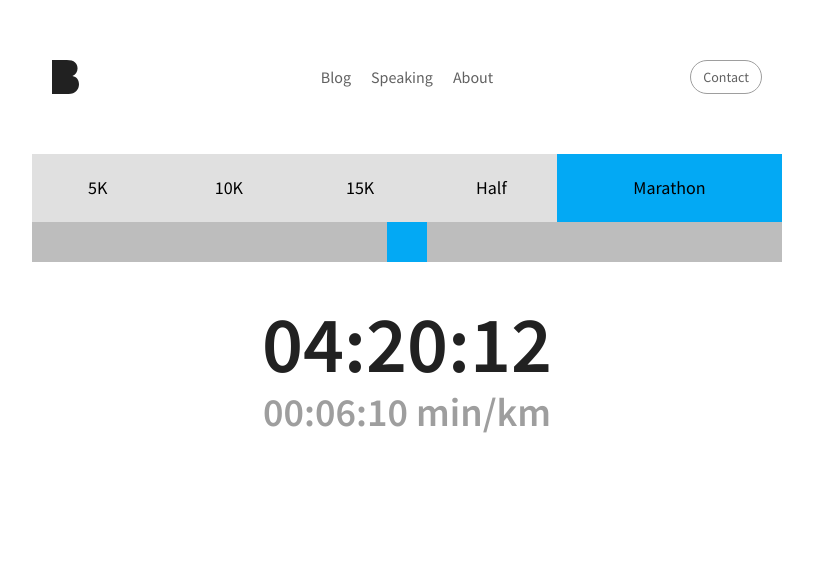
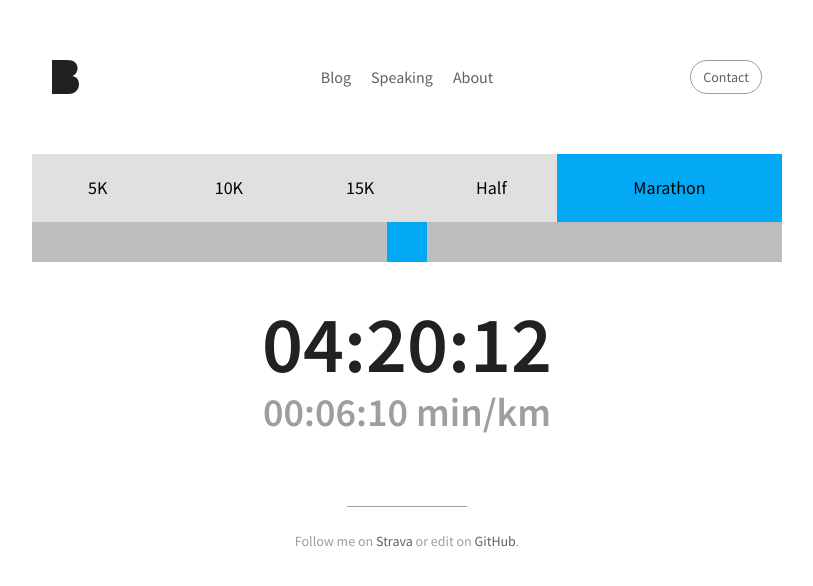
Before and after one commit to martinbuberl/martinbuberl.github.io, a Jekyll site: the page built from docs/pace.md, in a window 1280 px wide. Shown: the top 586 px of the page, without its empty margins (233-1046 px from the left). Built offline with Jekyll 4.4.1, drawn with Linux system fonts in a browser that asks for light colours; nearby versions of some CDN libraries; some web fonts are replaced.

Commit message:
Added social

```diff
--- a/docs/pace.md
+++ b/docs/pace.md
@@ -79,6 +79,13 @@ permalink: /pace/
   <p id="uiPace"></p>
 </div>
 
+<article>
+  <div class="social">
+    <hr>
+    Follow me on <a href="https://www.strava.com/athletes/martinbuberl" target="_blank">Strava</a> or edit on <a href="https://github.com/{{ site.repository }}/edit/master/docs/{{ page.path }}" target="_blank">GitHub</a>.
+  </div>
+</article>
+
 <script>
   var distance = 42.195; // marathon as default
   var slider = document.getElementById('slider');
```
